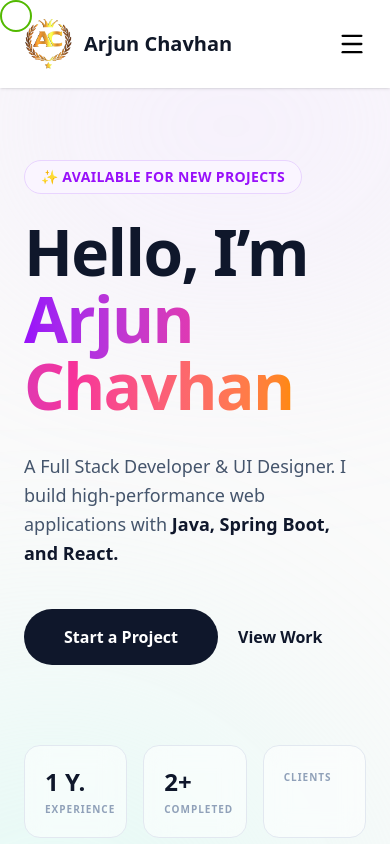
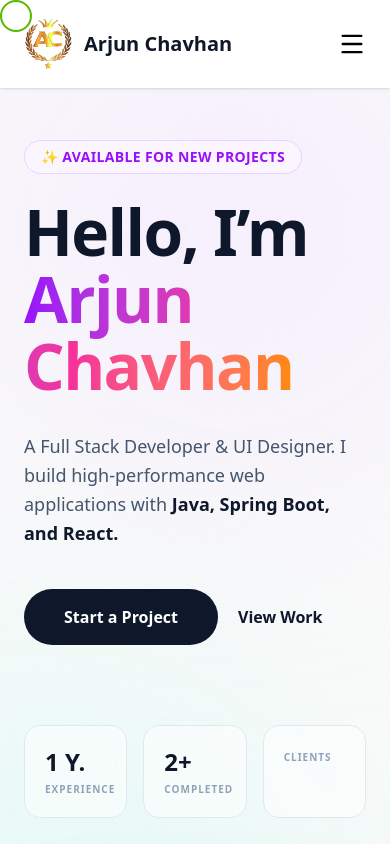
Before and after one commit to arjunchavhan0311/MyPortfolio, a React (Vite) app in the folder MyPortfolioFrontend/: page / in a window 390 px wide. Shown: the top 844 px of the page. Built offline with nearby package versions, Linux system fonts and the light colour scheme.

Commit message:
Increase height of animated background blob

```diff
--- a/MyPortfolioFrontend/src/components/HeroSection.jsx
+++ b/MyPortfolioFrontend/src/components/HeroSection.jsx
@@ -23,7 +23,7 @@ const HeroSection = () => {
       <motion.div
         animate={{ x: [0, 30, 0], y: [0, 50, 0] }}
         transition={{ duration: 20, repeat: Infinity, ease: "linear" }}
-        className="absolute top-[-10%] left-[-10%] w-[500px] h-[300px] rounded-full bg-purple-200/30 blur-[120px] z-0"
+        className="absolute top-[-10%] left-[-10%] w-[500px] h-[500px] rounded-full bg-purple-200/30 blur-[120px] z-0"
       />
       <motion.div
         animate={{ x: [0, -40, 0], y: [0, -60, 0] }}
@@ -31,7 +31,7 @@ const HeroSection = () => {
         className="absolute bottom-[10%] right-[0%] w-[600px] h-[600px] rounded-full bg-teal-100/40 blur-[130px] z-0"
       />
 
-      <div className="relative z-10 w-full max-w-[1400px] mx-auto px-6 grid lg:grid-cols-2 gap-12 items-center pt-20">
+      <div className="relative z-10 w-full max-w-[1400px] mx-auto px-6 grid lg:grid-cols-2 gap-12 items-center pt-15">
 
         {/* LEFT CONTENT */}
         <motion.div
```
